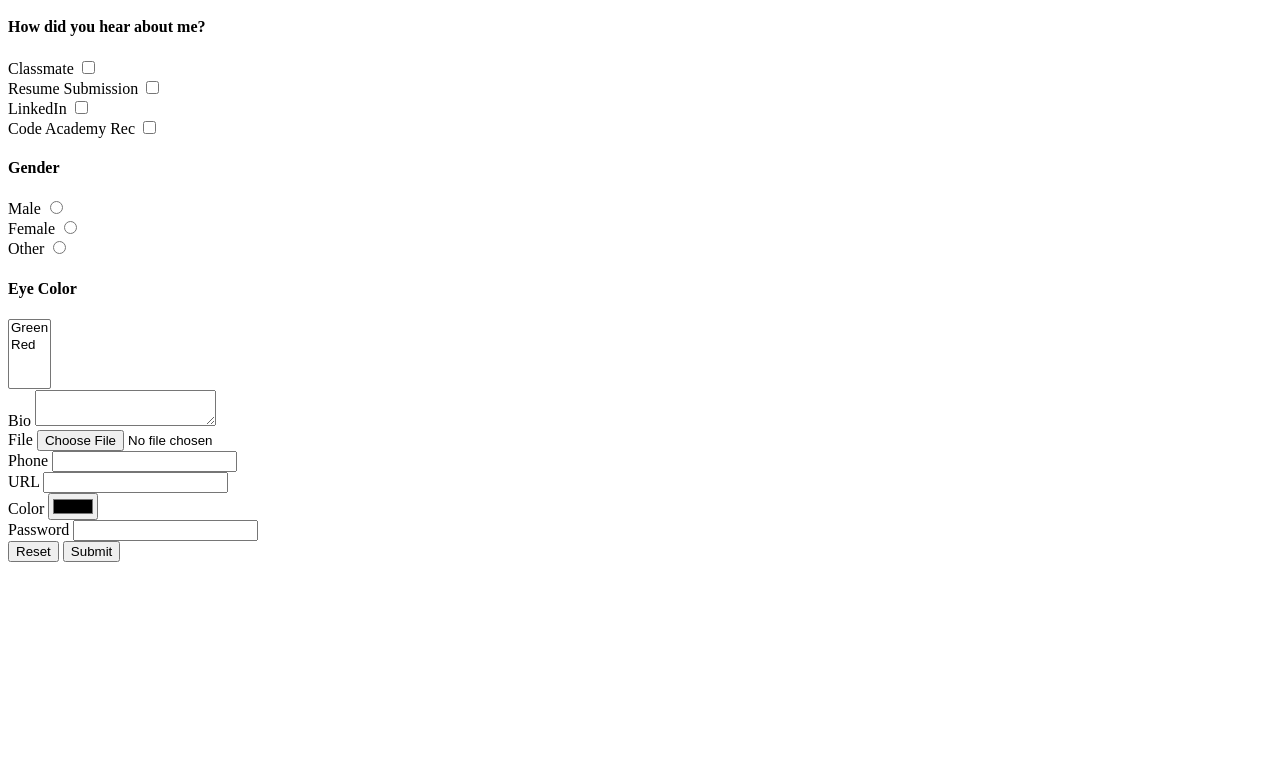
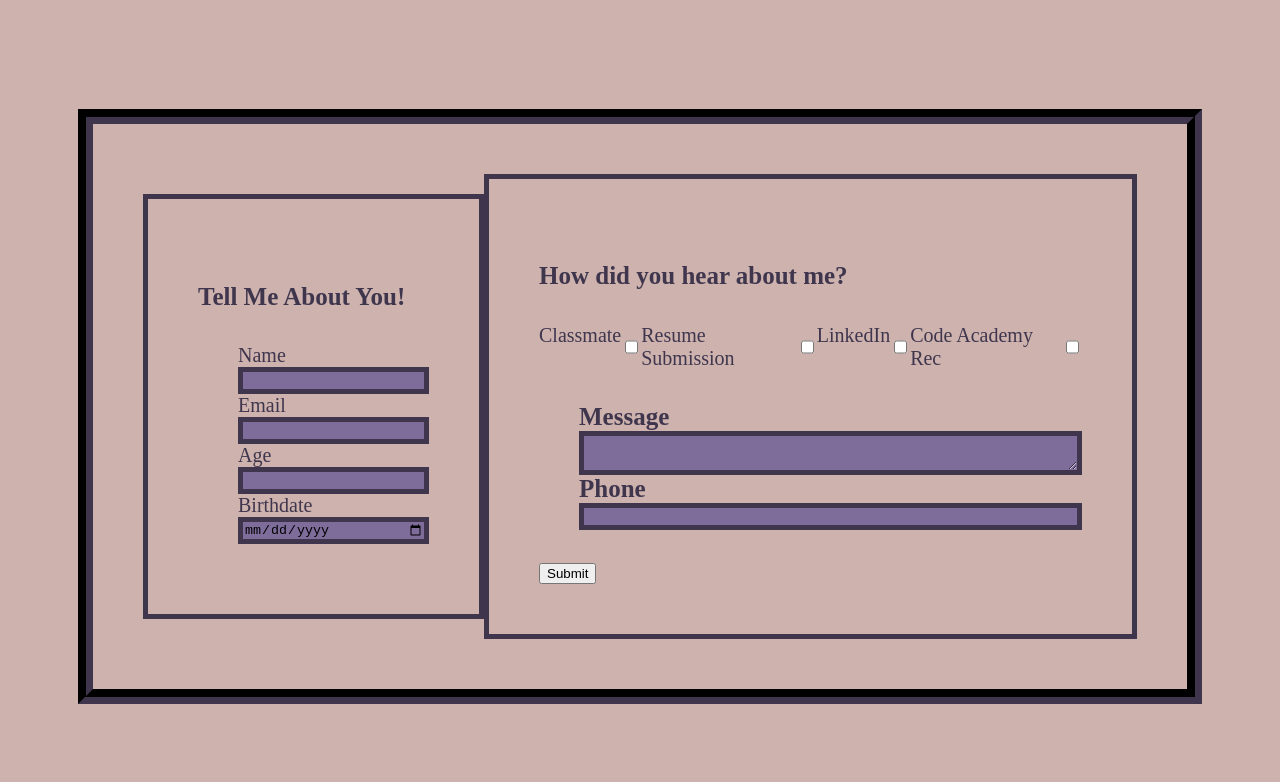
Before and after one commit to kaityevans/ACA_Web101_Kaitland_Evans_Redo, a plain HTML site: page contact.html in a window 1280 px wide. Shown: the part 167-949 px from the top of the page. Before the commit the page ends 800 px from the top, so only its background shows below. Drawn offline with Linux system fonts and the light colour scheme.

Commit message:
Created List Elements, Added Color & Edited Results Page

```diff
--- a/contact.html
+++ b/contact.html
@@ -8,94 +8,77 @@
     <link rel="stylesheet" href="./contactStyles.css">
 </head>
 <body>
-    <h1>Contact Page</h1>
-    <form action="results.html" method="GET" enctype="multipart/form-data">
-        <div>
-          <label for="name">Name</label>
-          <input type="text" name="name" id="name" >
+    <div id="TopContainer">
+      <h1>Contact Page</h1>
+    </div>
+
+    <form action="results.html" method="GET" enctype="multipart/form-data"></form>
+    <span class="label">
+      <div class="box1">
+          <div>
+            <h4>Tell Me About You!</h4>
+
+            <ul>
+              <li>
+                <label for="name">Name</label>
+              <input type="text" name="name" id="name" >
+              </li>
+              <li>
+                <label for="email">Email</label>
+                <input type="email" name="email" id="email" >
+              </li>
+              <li>
+                <label for="age">Age</label>
+                <input type="number" name="age" id="age" min="1" max="200" step="5">
+              </li>
+              <li>
+                <label for="date">Birthdate</label>
+                <input type="date" name="date" id="date" min="2019-06-10">
+              </li>
+            </ul>
+          </div>
+      </div>
+
+      <div class="box2">
+        <h4>How did you hear about me?</h4>
+        <div class="checkboxes">
+          <label for="classmate">Classmate</label>
+          <input type="checkbox" name="classmate" id="classmate">
+         <!-- </div> -->
+        <!-- <div>  -->
+          <label for="resumeSubmission">Resume Submission</label>
+          <input type="checkbox" name="resumeSubmission" id="resumeSubmission">
+        <!-- </div> -->
+        <!-- <div>  -->
+            <label for="linkedin">LinkedIn</label>
+            <input type="checkbox" name="linkedin" id="linkedin">
+         <!-- </div> -->
+        <!-- <div> -->
+            <label for="codingacademyrec">Code Academy Rec</label>
+            <input type="checkbox" name="codingacademyrec" id="codingacademyrec">
+
+      </div>
+
+      <div>
+        <h4>
+          <ul>
+            <li>
+              <label for="message">Message</label>
+              <textarea id="message" name="message"></textarea>
+              <input type="hidden" name="hidden" value="hi">
+            </li>
+            <li>
+              <label for="phone">Phone</label>
+              <input type="tel" name="phone" id="phone">
+            </li>
+          </ul>
       </div>
       <div>
-        <label for="email">Email</label>
-        <input type="email" name="email" id="email" >
+        <!-- <button type="reset">Reset</button> -->
+        <button link rel="results" href="results.html" type="submit">Submit</button>
       </div>
-      <div>
-        <label for="age">Age</label>
-        <input type="number" name="age" id="age" min="1" max="200" step="5">
-      </div>
-      <div>
-        <label for="date">Birthdate</label>
-        <input type="date" name="date" id="date" min="2019-06-10">
-      </div>
-      <div>
-        <h4>How did you hear about me?</h4>
-        <div>
-          <label for="classmate">Classmate</label>
-          <input type="checkbox" name="classmate" id="classmate">
-        </div>
-        <div>
-          <label for="resumeSubmission">Resume Submission</label>
-          <input type="checkbox" name="resumeSubmission" id="resumeSubmission">
-        </div>
-        <div>
-            <label for="linkedin">LinkedIn</label>
-            <input type="checkbox" name="linkedin" id="linkedin">
-        </div>
-        <div>
-            <label for="codingacademyrec">Code Academy Rec</label>
-            <input type="checkbox" name="codingacademyrec" id="codingacademyrec">
-        </div>
-      </div>
-      <div>
-        <h4>Gender</h4>
-        <div>
-          <label for="male">Male</label>
-          <input type="radio" name="gender" id="male" value="male">
-        </div>
-        <div>
-          <label for="female">Female</label>
-          <input type="radio" name="gender" id="female" value="female">
-        </div>
-        <div>
-          <label for="other">Other</label>
-          <input type="radio" name="gender" id="other" value="other">
-        </div>
-      </div>
-      <div>
-        <h4><label for="eyeColor">Eye Color</label></h4>
-        <select name="eyeColor" id="eyeColor" multiple>
-          <option value="Green">Green</option>
-          <option label="Red" value="Red"></option>
-        </select>
-      </div>
-      <div>
-        <label for="bio">Bio</label>
-        <textarea id="bio" name="bio"></textarea>
-      </div>
-      <input type="hidden" name="hidden" value="hi">
-      <div>
-        <label for="file">File</label>
-        <input id="file" type="file" name="file">
-      </div>
-      <div>
-        <label for="phone">Phone</label>
-        <input type="tel" name="phone" id="phone">
-      </div>
-      <div>
-        <label for="url">URL</label>
-        <input type="url" name="url" id="url">
-      </div>
-      <div>
-        <label for="color">Color</label>
-        <input type="color" name="color" id="color">
-      </div>
-      <div>
-        <label>
-          Password
-          <input type="password" name="password" >
-        </label>
-      </div>
-      <button type="reset">Reset</button>
-      <button type="submit">Submit</button>
-    </form>
+
+    </span>
+  </form>
 </body>
 </html>
--- a/contactStyles.css
+++ b/contactStyles.css
@@ -0,0 +1,64 @@
+body {
+    display: grid;
+    grid-template-columns: auto;
+    grid-template-rows: auto auto auto;
+    background-color: #CDB2AD;
+}
+
+span {
+    display: flex;
+    justify-content: space-evenly;
+
+    padding: 50px;
+    margin: 70px;
+    border: #3F364E groove 15px;
+}
+
+li {
+    display: flex;
+    flex-direction: column;
+    align-self: center;
+}
+
+.box1, .box2 {
+    /* display: flex; */
+    align-self: center;
+   border: #3F364E solid 5px;
+   padding: 50px;
+}
+
+.checkboxes {
+    display: flex;
+    justify-content: space-between;
+}
+
+h1 {
+    color: #7E6C9B;
+    font-size: 80px;
+    display: flex;
+    justify-content: center;
+    align-items: center;
+}
+
+.label {
+    color: #3F364E;
+    font-size: 20px;
+    font-weight: 200;
+    font-style: bold;
+}
+
+h4 {
+    color: #3F364E;
+    font-size: 25px;
+}
+
+textarea, input {
+    border: #3F364E solid 5px;
+    background-color: #7E6C9B;
+    fill: #7E6C9B;
+}
+
+button {
+    display: flex;
+    justify-content: space-around;
+}
```
Also changed, not shown: results.html (+20 -0 lines).
